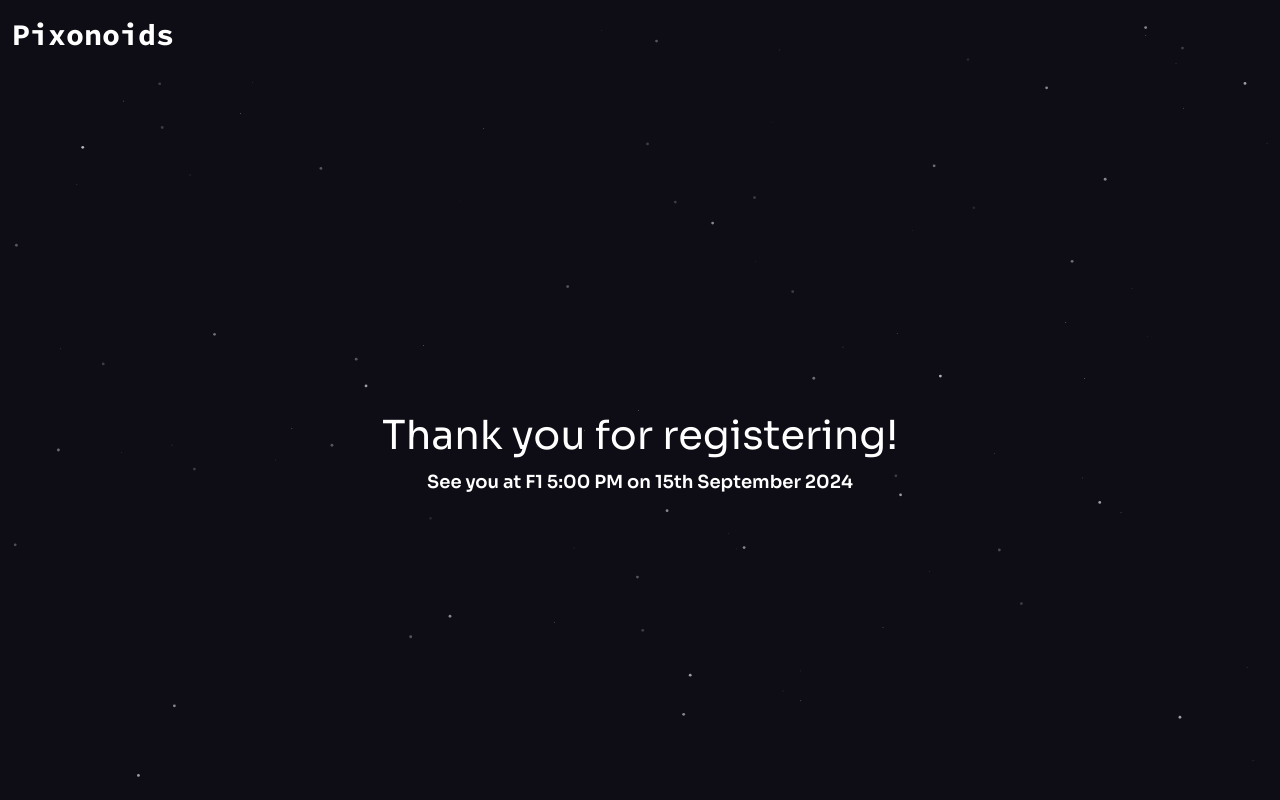
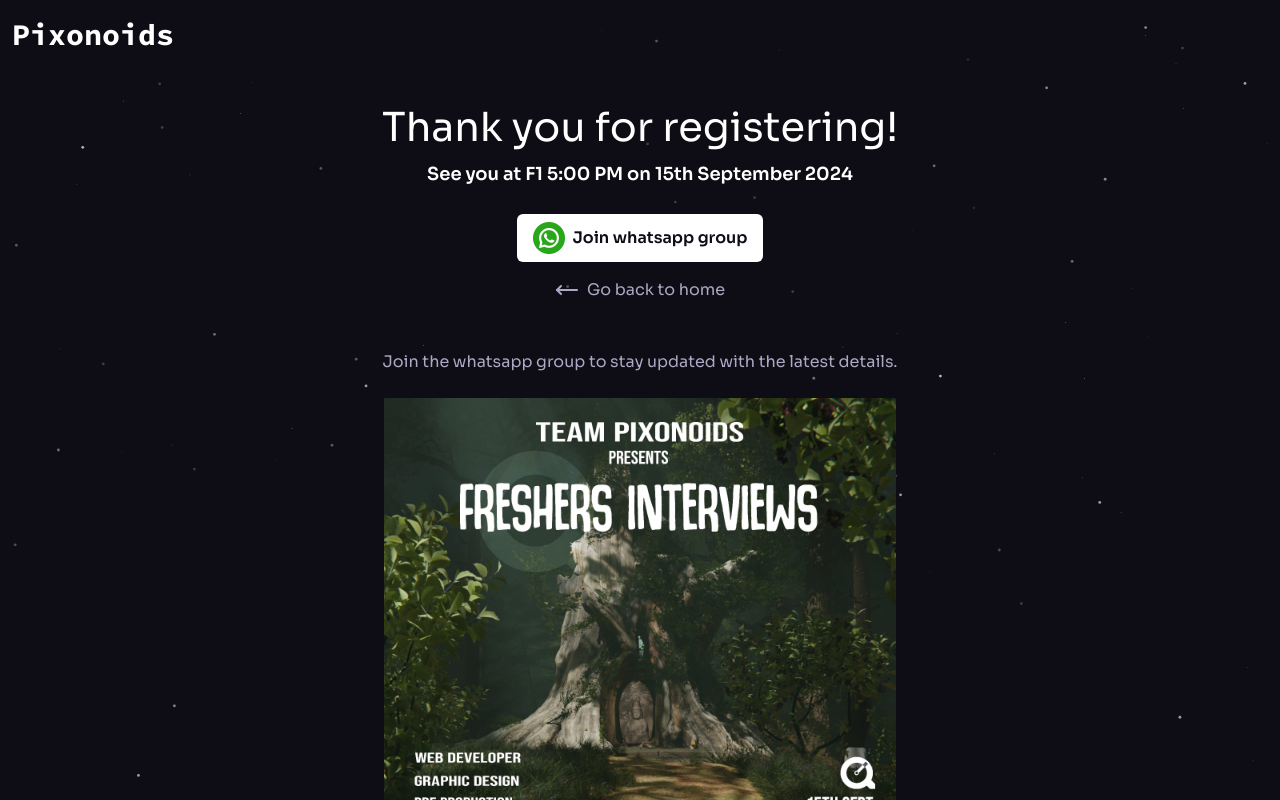
Before and after one commit to Abhinavv81/pixonoids-interview-2k24, a React (Vite) app: page /done in a window 1280 px wide. Shown: the top 800 px of the page. Built offline with nearby package versions, Linux system fonts and the light colour scheme; no server answers.

Commit message:
added join group

```diff
--- a/src/Components/Footer.jsx
+++ b/src/Components/Footer.jsx
@@ -5,6 +5,7 @@
   Linkedin,
   TwitterIcon,
   CopyrightIcon,
+  Youtube,
 } from "lucide-react";
 const Footer = () => {
   const socialLinks = [
@@ -28,6 +29,11 @@
       link: "",
       icon: <TwitterIcon size={24} />,
     },
+    {
+      name: "Youtube",
+      link: "",
+      icon: <Youtube size={24} />,
+    },
   ];
   return (
     <div className=" py-4 text-center">
@@ -39,7 +45,7 @@
         ))}
       </div>
       <p className="mt-2 flex items-center justify-center gap-2">
-        <CopyrightIcon size={14} /> 2024 Freshman Interviews
+        <CopyrightIcon size={14} /> 2024 Pixonoids
       </p>
     </div>
   );
--- a/src/Pages/Done.jsx
+++ b/src/Pages/Done.jsx
@@ -1,11 +1,40 @@
+import { MoveLeft } from "lucide-react";
 import React from "react";
+import { Link } from "react-router-dom";
 
 const Done = () => {
   return (
     <div className="h-screen w-full flex justify-center items-center">
-      <div className="text-center ">
+      <div className="text-center mt-32">
         <h1 className="h3">Thank you for registering!</h1>
         <p className="h6">See you at F1 5:00 PM on 15th September 2024</p>
+        <br />
+        <a href="https://chat.whatsapp.com/HcxJ3JHJ8tK4H7FaF2auId">
+          <button className="btn flex gap-2 mx-auto justify-center items-center">
+            <img
+              src="/whatsapp.png"
+              alt="whatsapp"
+              className="w-8  inline-block"
+            />
+            Join whatsapp group
+          </button>
+        </a>
+        <Link to={"/"}>
+          <button className=" mt-4 flex gap-2 mx-auto text-n-3">
+            <MoveLeft />
+            Go back to home
+          </button>
+        </Link>
+        <br />
+        <br />
+        <span className="pt-3 text-n-3 text-center">
+          Join the whatsapp group to stay updated with the latest details.
+        </span>
+        <img
+          src={"/poster.jpeg"}
+          alt={"Poster"}
+          className="py-6 max-h-[70vh] mx-auto"
+        />
       </div>
     </div>
   );
--- a/src/Pages/Register.jsx
+++ b/src/Pages/Register.jsx
@@ -4,8 +4,9 @@
 import { useAuth } from "../Context/useAuthContext";
 import { db } from "../firebase";
 import { doc, setDoc, collection, addDoc } from "firebase/firestore";
-import { redirect } from "react-router-dom";
+import { useNavigate } from "react-router-dom";
 const Register = () => {
+  const navigate = useNavigate();
   const [firstName, setFirstName] = useState("");
   const [lastName, setLastName] = useState("");
   const [description, setDescription] = useState("");
@@ -62,6 +63,7 @@
         console.log(data);
         addData();
         toast.success("Registered Successfully");
+        navigate("/done");
       })
       .catch((error) => console.error(error));
   };
--- a/src/Pages/RegistredUer.jsx
+++ b/src/Pages/RegistredUer.jsx
@@ -1,5 +1,7 @@
 import React from "react";
 import { useAuth } from "../Context/useAuthContext";
+import { MoveLeft } from "lucide-react";
+import { Link } from "react-router-dom";
 const RegistredUer = () => {
   const { user, signOutUser } = useAuth();
   return (
@@ -7,10 +9,32 @@
       <div className="mt-11">
         <p className="h3 w-full text-center">Welcome, {user.displayName}</p>
         <p className="text-n-3 text-xl text-center">
-          You are already registered with the email: {user.email}.
+          You are registered with the email: {user.email}.
         </p>
         <br />
-        <img src={"/poster.jpeg"} alt={"Poster"} className="py-6" />
+
+        <a href="https://chat.whatsapp.com/HcxJ3JHJ8tK4H7FaF2auId">
+          <button className="btn flex gap-2 mx-auto justify-center items-center">
+            <img
+              src="/whatsapp.png"
+              alt="whatsapp"
+              className="w-8  inline-block"
+            />
+            Join whatsapp group
+          </button>
+        </a>
+        <Link to={"/"}>
+          <button className=" mt-4 flex gap-2 mx-auto text-n-3">
+            <MoveLeft />
+            Go back to home
+          </button>
+        </Link>
+
+        <img
+          src={"/poster.jpeg"}
+          alt={"Poster"}
+          className="py-6 max-h-[70vh] mx-auto"
+        />
         <span>
           For any questions, please reach out to: <br />• Rahul Prasad:
           7807592676 <br />• Anurag Negi: 8219132773 <br />• Vani
```
Also changed, not shown: public/whatsapp.png (added).
